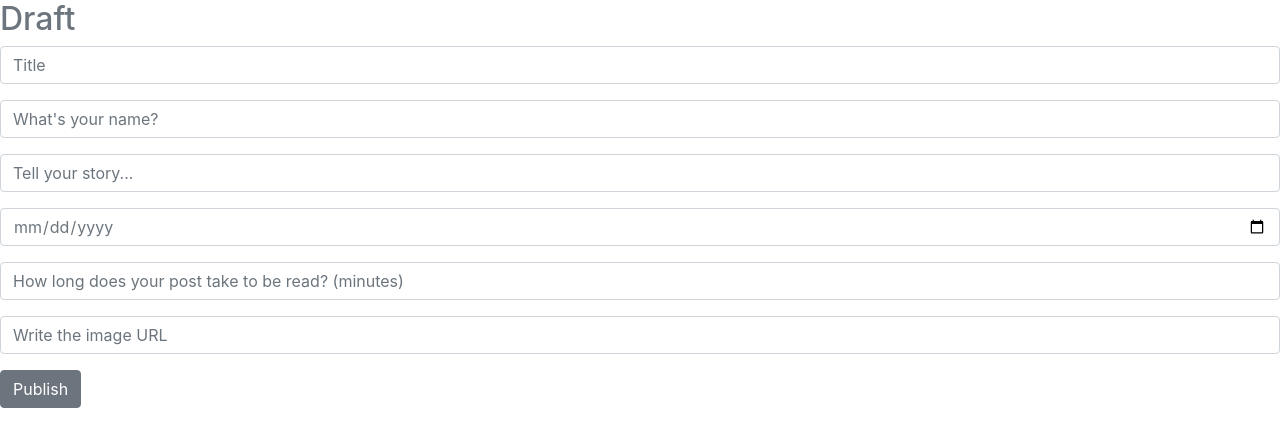
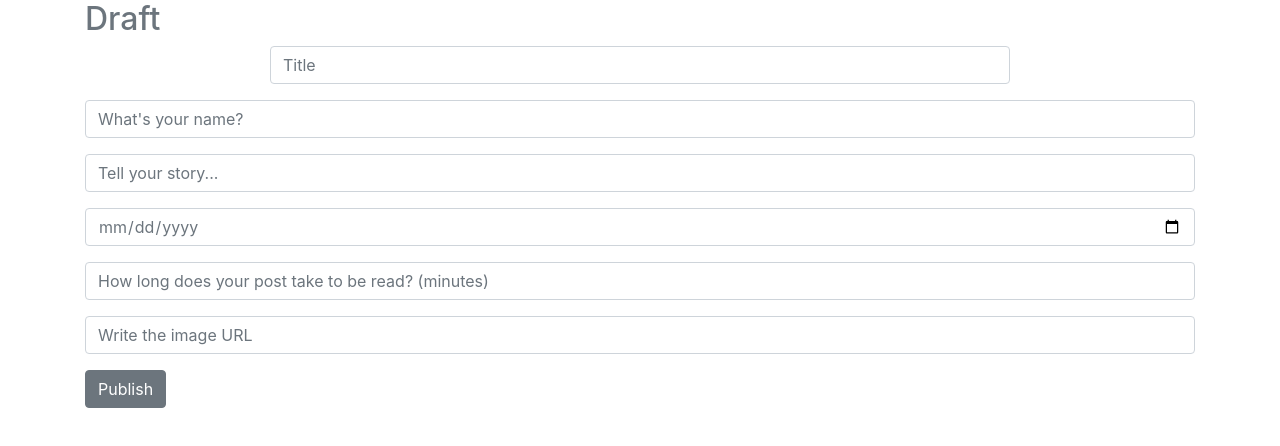
Before and after one commit to gommorin/react-final, a React (Create React App) app: page /new-story in a window 1280 px wide. Shown: the top 446 px of the page. Built offline with nearby package versions, Linux system fonts and the light colour scheme.

Commit message:
Changes in stye

```diff
--- a/src/pages/NewStory/index.js
+++ b/src/pages/NewStory/index.js
@@ -1,7 +1,7 @@
 import React, { Component } from "react";
 
 // Reactstrap
-import { Button, Form, FormGroup, Label, Input } from "reactstrap";
+import { Button, Form, FormGroup, Input, Container, Row, Col } from "reactstrap";
 
 
 class NewStory extends Component {
@@ -36,11 +36,16 @@ class NewStory extends Component {
     const { title, user, story, date, minutes, image } = this.state;
     return (
       <div>
+        <Container>
           <h2 className= "text-muted">Draft</h2>
+          <Row>
+            <Col>
               <Form onSubmit={this.handleSubmit}>
+                <Col xs="12" md={{ size: 8, offset: 2 }} className= "p-0">
                   <FormGroup>
                     <Input type="text" value={title} name="title" onChange={this.handleNewPostChange} placeholder="Title" className= "text-muted"/>
                   </FormGroup>
+                </Col>
               <FormGroup>
                 <Input type="text" value={user} name="user" onChange={this.handleNewPostChange} placeholder="What's your name?" className= "text-muted"/>
               </FormGroup>
@@ -58,6 +63,9 @@ class NewStory extends Component {
               </FormGroup>
               <Button type="submit">Publish</Button>
               </Form>
+            </Col>
+          </Row>
+        </Container>
       </div>
     );
   }
```
Lines whose indentation alone changed are shown as unchanged.
